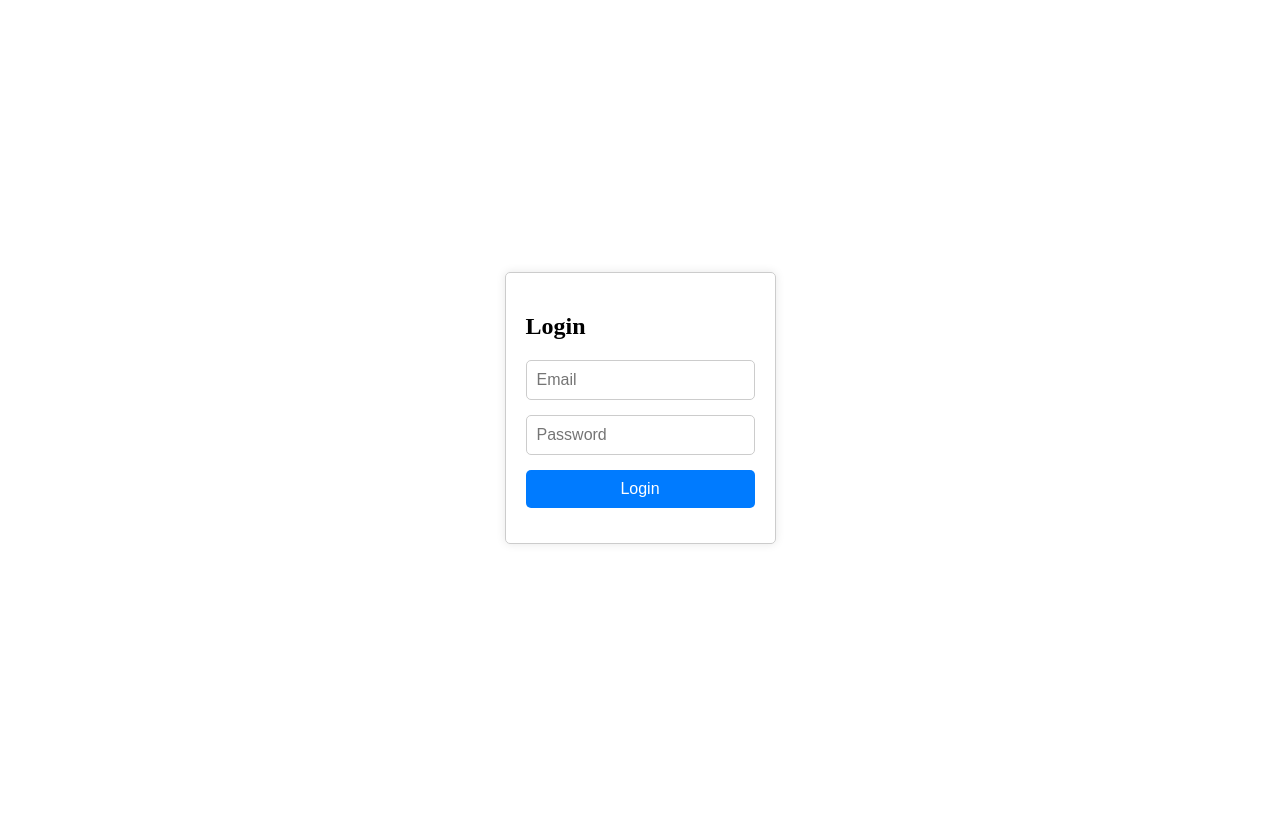
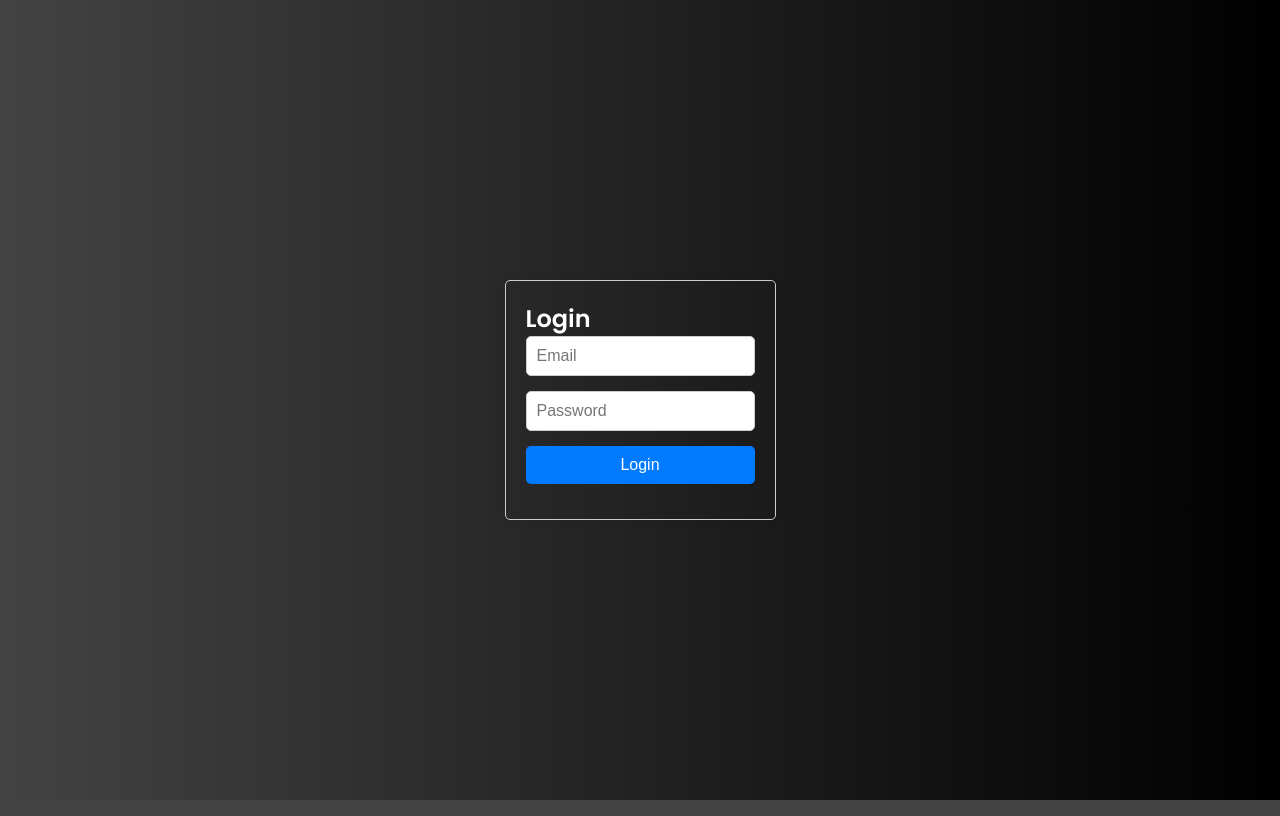
Before and after one commit to bharatbhusal/online-quiz-maker, a React (Create React App) app in the folder client/: page / in a window 1280 px wide. Built offline with nearby package versions, Linux system fonts and the light colour scheme.

Commit message:
react-router-dom

```diff
--- a/client/package.json
+++ b/client/package.json
@@ -17,6 +17,7 @@
     "react": "^18.2.0",
     "react-dom": "^18.2.0",
     "react-icons": "^4.4.0",
+    "react-router-dom": "^6.22.2",
     "react-scripts": "5.0.1",
     "web-vitals": "^2.1.4"
   },
--- a/client/src/App.jsx
+++ b/client/src/App.jsx
@@ -1,17 +1,14 @@
 import React from 'react';
 import Login from './pages/Login';
-import "./styles/App.css"
 import Register from './pages/Register';
 import CreateQuestion from './components/CreateQuestion';
 import QuizAttempt from './components/QuizAttempt';
+import { Outlet } from 'react-router-dom';
 
 function App() {
     return (
-        <div className="App">
-            <Login />
-            {/* <Register /> */}
-            {/* <CreateQuestion /> */}
-            {/* <QuizAttempt category={"Science"} /> */}
+        <div className="container flex">
+            <Outlet />
         </div>
     );
 }
--- a/client/src/index.css
+++ b/client/src/index.css
@@ -0,0 +1,64 @@
+/* Importing Poppins font from Google Fonts */
+@import url("https://fonts.googleapis.com/css2?family=Poppins:wght@300;400;500;600&display=swap");
+
+/* Resetting default styles for all elements */
+* {
+	margin: 0;
+	padding: 0;
+	border: 0;
+	outline: 0;
+	box-sizing: border-box;
+	list-style: none;
+	text-decoration: none;
+}
+
+/* Removing scrollbar */
+::-webkit-scrollbar {
+	display: none;
+}
+
+/* Root level CSS variables for easy theming */
+:root {
+	--color-bg: #434343;
+	--color-primary: #fb8500;
+	--color-white: #ffffff;
+	--box-shadow: rgba(0, 0, 0, 0.85) 0px 10px 20px;
+	--color-text: #b0c4b1;
+}
+
+a {
+	color: inherit;
+	text-decoration: none;
+}
+
+.flex {
+	display: flex;
+	align-items: center;
+}
+
+.space-around {
+	justify-content: space-around;
+}
+.space-between {
+	justify-content: space-between;
+}
+
+.flex-column {
+	flex-direction: column;
+}
+
+body {
+	font-family: "Poppins", sans-serif;
+	background: var(--color-bg);
+	color: var(--color-white);
+	margin: 0;
+	padding: 0;
+	height: 100vh;
+	background-image: linear-gradient(to right, var(--color-bg) 0%, black 100%);
+}
+
+.container {
+	gap: 0.8rem;
+	height: 100vh;
+
+}
--- a/client/src/index.js
+++ b/client/src/index.js
@@ -3,9 +3,15 @@ import {
     createRoot
 } from "react-dom/client"
 
+import { createBrowserRouter, RouterProvider } from "react-router-dom";
+
 // Importing the main App component from the "./App" file
 import App from "./App"
+import "./index.css"
+import NotFoundPage from "./pages/404NotFound"
 import { UserProvider } from "./context/UserContext"
+import Login from "./pages/Login";
+import Register from "./pages/Register";
 
 // Getting the DOM element with the id "root"
 const divContainer = document.getElementById("root")
@@ -13,9 +19,49 @@ const divContainer = document.getElementById("root")
 // Creating a root for the React application using createRoot and associating it with the divContainer
 const root = createRoot(divContainer)
 
+
+const router = createBrowserRouter([
+    {
+        path: "",
+        element: <App />,
+        errorElement: <NotFoundPage />,
+
+        children: [
+            {
+                errorElement: <NotFoundPage />,
+                children: [
+                    {
+                        index: true,
+                        element: <Login />,
+                    },
+                    {
+                        path: '/login',
+                        element: <Login />
+                    },
+                    {
+                        path: '/registration',
+                        element: <Register />
+                    },
+                    {
+                        path: '/create-questions',
+                        element: <Register />
+                    },
+                    {
+                        path: '/attemp-quiz',
+                        element: <Register />
+                    },
+
+                ]
+            },
+        ],
+    },
+]);
+
+
+
 // Rendering the main App component within the root
 root.render(
     <UserProvider>
-        <App />
+        <RouterProvider router={router} />
     </UserProvider>
-)
+);
--- /dev/null
+++ b/client/src/pages/404NotFound.jsx
@@ -0,0 +1,16 @@
+import React from 'react';
+import { Link } from 'react-router-dom'; // If you're using React Router
+import "../styles/notFoundPage.css"
+const NotFoundPage = () => {
+    return (
+        <div className="not-found-container flex space-around">
+            <div className="content">
+                <h1 className="heading">404 Error</h1>
+                <p className="message">Oops! The page you're looking for does not exist.</p>
+                <Link to="/" className="link">Go back to Home</Link>
+            </div>
+        </div>
+    );
+};
+
+export default NotFoundPage;
--- a/client/src/pages/Register.jsx
+++ b/client/src/pages/Register.jsx
@@ -1,4 +1,4 @@
-import React, { useState } from 'react';
+import React, { useState, useEffect } from 'react';
 import ErrorBox from '../components/ErrorBox'; // Import the ErrorBar component
 import SuccessBox from '../components/SuccessBox'; // Import the SuccessBar component
 import "../styles/register.css";
@@ -13,6 +13,28 @@ function Register() {
     const handleUsernameChange = (e) => setUsername(e.target.value);
     const handleEmailChange = (e) => setEmail(e.target.value);
     const handlePasswordChange = (e) => setPassword(e.target.value);
+
+
+    useEffect(() => {
+        // Remove the oldest error message from the array every 2 seconds
+        const interval = setInterval(() => {
+            setErrorMessages(errorMessages.slice(1));
+        }, 500);
+
+        // Cleanup function to clear the interval
+        return () => clearInterval(interval);
+    }, [errorMessages]); // Re-run effect whenever errorMessages change
+
+    useEffect(() => {
+        // Remove the oldest error message from the array every 2 seconds
+        const interval = setInterval(() => {
+            setSuccessMessages(successMessages.slice(1));
+        }, 500);
+
+        // Cleanup function to clear the interval
+        return () => clearInterval(interval);
+    }, [successMessages]); // Re-run effect whenever errorMessages change
+
 
     const handleSubmit = async (e) => {
         e.preventDefault();
--- a/client/src/styles/App.css
+++ /dev/null
@@ -1,6 +0,0 @@
-.App {
-	display: flex;
-	justify-content: center; /* Center horizontally */
-	align-items: center; /* Center vertically */
-	height: 100vh; /* Make it full height of the viewport */
-}
--- /dev/null
+++ b/client/src/styles/notFoundPage.css
@@ -0,0 +1,28 @@
+/* =============== Error Styles Start =============== */
+.not-found-container {
+	height: 100vh;
+}
+
+.not-found-container .content {
+	text-align: center;
+}
+
+.heading {
+	font-size: 3rem;
+	margin-bottom: 1rem;
+	color: var(--color-primary);
+}
+
+.not-found-container .message {
+	font-size: 1.2rem;
+	margin-bottom: 2rem;
+	color: var(--color-white);
+}
+
+.not-found-container .link {
+	font-size: 1rem;
+	color: #00d9ff;
+	text-decoration: none;
+	font-weight: bold;
+}
+/* =============== Error Styles End =============== */
```
Also changed, not shown: 1 other file (tests, documents, lock files or other folders).
